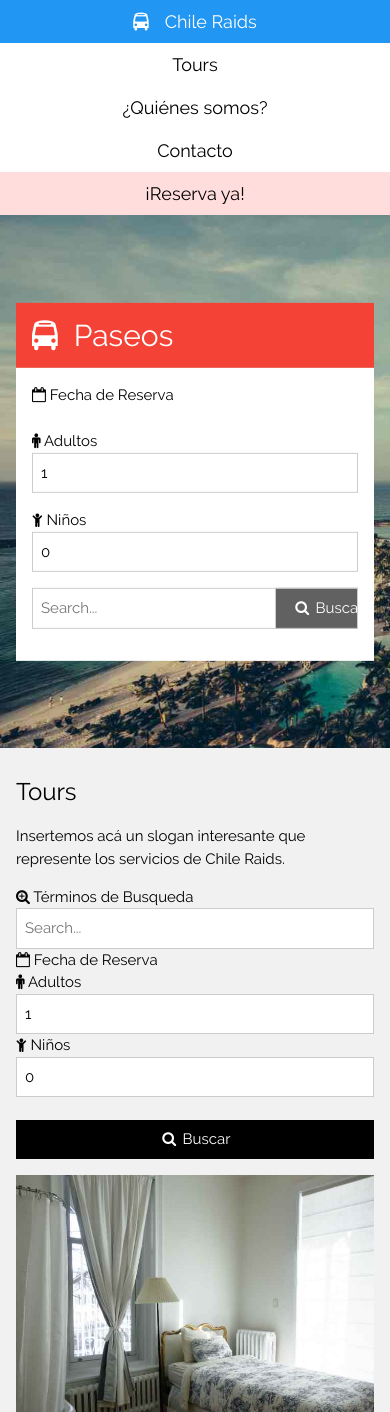
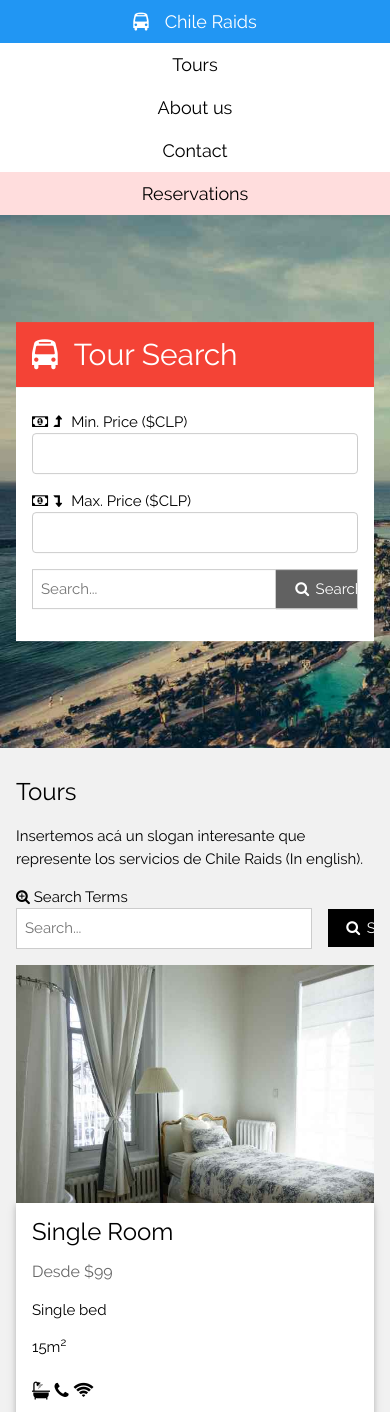
Before and after one commit to rabindranathfv/RaidChile, a Django app: page / in a window 390 px wide; the page is wider, and only the part inside the window is pictured. Shown: the top 1412 px of that part. Run offline with Django 3.2, Linux system fonts and the light colour scheme.

Commit message:
Home template language and form changes
- Removing adult and chindren quantities from the search form and refeclting
this change in all of the templates in favor of min and max price.
- Changing strings in Contact form to english and removing 'people_qty' field
and reflecting the change in the contact template.
- Adding a back to top button in the footer with responsive behaviour and jQuery.
- Changing most of the strings in the home template to english.
- Leaving only the search terms bar in the tour search inline template.

```diff
--- a/raidchileapp/forms.py
+++ b/raidchileapp/forms.py
@@ -7,8 +7,6 @@ from django.core.validators import RegexValidator
 from .models import Location
 
 # Create the forms here
-
-
 class SearchForm(forms.Form):
 	search_terms = forms.CharField(
 		label='Search terms',
@@ -51,6 +49,7 @@ class SearchForm(forms.Form):
 			}
 		)
 	)
+	"""
 	adult_qty = forms.IntegerField(
 		label='Adults',
 		min_value=1,
@@ -73,6 +72,7 @@ class SearchForm(forms.Form):
 			}
 		)
 	)
+	"""
 
 """
 class MailListForm(forms.Form):
@@ -108,9 +108,9 @@ class CommentForm(forms.Form):
 							)
 
 class ContactForm(forms.Form):
-	name = forms.CharField(	label='Nombre',
+	name = forms.CharField(	label='Full name',
 							max_length=100,
-							widget=forms.TextInput(attrs={'placeholder': 'Nombre',
+							widget=forms.TextInput(attrs={'placeholder': 'Full name',
 														'class': 'w3-input w3-padding-16 w3-border'})
 							)
 	email = forms.EmailField(	label='Email',
@@ -118,20 +118,22 @@ class ContactForm(forms.Form):
 								widget=forms.EmailInput(attrs={'placeholder': 'Email',
 																'class': 'w3-input w3-padding-16 w3-border'})
 								)
-	phone_number = forms.CharField(	label='Teléfono',
+	phone_number = forms.CharField(	label='Phone',
 									max_length=100,
-									validators=[RegexValidator('^(\+*\d+)+$', message="El número de teléfono no debe contener espacios")],
-									widget=forms.TextInput(attrs={'placeholder': 'Teléfono',
+									validators=[RegexValidator('^(\+*\d+)+$', message="Numbers without spaces only.")],
+									widget=forms.TextInput(attrs={'placeholder': 'Phone: e.g.+0123456789',
 																'class': 'w3-input w3-padding-16 w3-border'})
 									)
+	"""
 	people_qty = forms.IntegerField(	label='Cantidad de Personas',
 										min_value=1, max_value=100,
 										widget=forms.NumberInput(attrs={'placeholder': 'Cantidad de Personas',
 																		'class': 'w3-input w3-padding-16 w3-border'})
 										)
-	message = forms.CharField(	label='Mensaje',
+	"""
+	message = forms.CharField(	label='Message',
 								max_length=500,
-								widget=forms.Textarea(attrs={'placeholder': 'Mensaje',
+								widget=forms.Textarea(attrs={'placeholder': 'Message',
 															'rows': 3,
 															'cols': 50,
 															'class': 'w3-input w3-padding-16 w3-border no-resize'})
--- a/raidchileapp/static/js/behaviour.js
+++ b/raidchileapp/static/js/behaviour.js
@@ -8,6 +8,10 @@ $( document ).ready(function(){
 		$("#filters-sidebar").toggleClass("w3-hide-small");
 	});
 
+	// Back to the top button function
+	$("#top-btns button").click(function(){
+		$("html, body").animate({ scrollTop: 0 }, "slow");
+	});
 
 	// Method to remove empty fields from GET forms.
 	/*
--- a/raidchileapp/templates/raidchileapp/banner_product_search_form.html
+++ b/raidchileapp/templates/raidchileapp/banner_product_search_form.html
@@ -1,19 +1,13 @@
 {% if search_form %}
-<form action="" method="GET">
-	<div class="w3-row-padding" style="margin:0 -16px;">
-		<div class="w3-col s12 w3-margin-bottom">
-			<label><i class="fa fa-calendar-o"></i> Fecha de Reserva</label>
-			{{ search_form.reservation_date }}
-		</div>
-	</div>
+<form action="{% url 'raidchileapp:search_all_tours' %}" method="GET">
 	<div class="w3-row-padding" style="margin:8px -16px;">
 		<div class="w3-half w3-margin-bottom">
-			<label><i class="fa fa-male"></i> Adultos</label>
-			{{ search_form.adult_qty }}
+			<label><i class="fa fa-money"></i><i class="fa fa-level-up fa-fw"></i> Min. Price ($CLP) </label>
+			{{ search_form.min_price }}
 		</div>
 		<div class="w3-half">
-			<label><i class="fa fa-child"></i> Niños</label>
-			{{ search_form.kids_qty }}
+			<label><i class="fa fa-money"></i><i class="fa fa-level-down fa-fw"></i> Max. Price ($CLP)</label>
+			{{ search_form.max_price }}
 		</div>
 	</div>
 	<div class="w3-row w3-padding" style="margin:8px -16px;">
@@ -21,7 +15,7 @@
 			{{ search_form.search_terms }}
 		</div>
 		<div class="w3-col s3">
-			<button type="submit" class="w3-button w3-block w3-dark-grey w3-border searchbar-btn"><i class="fa fa-search fa-fw"></i> Buscar</button>
+			<button type="submit" class="w3-button w3-block w3-dark-grey w3-border searchbar-btn"><i class="fa fa-search fa-fw"></i> Search</button>
 		</div>
 	</div>
 </form>
--- a/raidchileapp/templates/raidchileapp/contact_form.html
+++ b/raidchileapp/templates/raidchileapp/contact_form.html
@@ -1,19 +1,16 @@
 <form class="w3-padding-16" action="" method="POST">
 	{% csrf_token %}
 	<div class="w3-row-padding">
-		<div class="w3-half w3-margin-bottom">
+		<div class="w3-col s12 w3-margin-bottom">
 			{{ contact_form.name }}
-		</div>
-		<div class="w3-half w3-margin-bottom">
-			{{ contact_form.email }}
 		</div>
 	</div>
 	<div class="w3-row-padding">
 		<div class="w3-half w3-margin-bottom">
-			{{ contact_form.phone_number }}
+			{{ contact_form.email }}
 		</div>
 		<div class="w3-half w3-margin-bottom">
-			{{ contact_form.people_qty }}
+			{{ contact_form.phone_number }}
 		</div>
 	</div>
 	<div class="w3-row-padding">
@@ -23,7 +20,7 @@
 	</div>
 	<div class="w3-row-padding">
 		<div class="w3-half w3-margin-bottom">
-			<button type="submit" class="w3-button w3-black w3-padding-large"><i class="fa fa-send fa-fw"></i> Enviar Mensaje</button>
+			<button type="submit" class="w3-button w3-black w3-padding-large"><i class="fa fa-send fa-fw"></i> Send Message</button>
 		</div>
 	</div>
 </form>
--- a/raidchileapp/templates/raidchileapp/footer.html
+++ b/raidchileapp/templates/raidchileapp/footer.html
@@ -1,6 +1,16 @@
 <!-- Footer -->
 <footer class="w3-padding-32 w3-black w3-center">
-	<h5>Encuéntranos también en</h5>
+	<div class="w3-row">
+		<div class="w3-col s2 w3-container"></div>
+		<div class="w3-col s8">
+			<h5 class="w3-center">You can also find us at</h5>
+		</div>
+		<div class="w3-col s2" id="top-btns">
+			<button class="w3-button w3-gray w3-hide-small w3-hide-medium"><i class="fa fa-level-up fa-fw"></i>Back to the Top</button>
+			<button class="w3-button w3-gray w3-hide-large"><i class="fa fa-level-up fa-fw"></i>Top</button>
+		</div>
+
+	</div>
 	<div class="w3-xlarge w3-padding-16">
 		<a href="#"><i class="fa fa-facebook-official fa-3x fa-fw w3-hover-opacity"></i></a>
 		<a href="#"><i class="fa fa-instagram fa-3x fa-fw w3-hover-opacity"></i></a>
--- a/raidchileapp/templates/raidchileapp/home.html
+++ b/raidchileapp/templates/raidchileapp/home.html
@@ -13,7 +13,7 @@
 
 		<div class="w3-container w3-margin-top" id="tours">
 			<h3>Tours</h3>
-			<p>Insertemos acá un slogan interesante que represente los servicios de Chile Raids.</p>
+			<p>Insertemos acá un slogan interesante que represente los servicios de Chile Raids (In english).</p>
 		</div>
 
 		<!--  Inline Form  -->
@@ -137,7 +137,7 @@
 		<!-- About Section -->
 		<div class="w3-row-padding" id="about">
 			<div class="w3-col l4">
-				<h3>¿Quiénes Somos?</h3>
+				<h3>About us</h3>
 				<h6 class='justify-text'>
 					Lorem ipsum dolor sit amet, consectetur adipiscing elit, sed do eiusmod tempor
 					incididunt ut labore et dolore magna aliqua. Ut enim ad minim veniam,
@@ -148,7 +148,7 @@
 					id est laborum consectetur adipiscing elit, sed do eiusmod tempor
 					incididunt ut labore et dolore magna aliqua. Ut enim ad minim veniam.
 				</h6>
-				<p>Métodos de Pago: <i class="fa fa-credit-card fa-2x"></i> <i class="fa fa-cc-mastercard fa-2x"></i> <i class="fa fa-cc-amex fa-2x"></i> <i class="fa fa-cc-cc-visa w3-large"></i><i class="fa fa-cc-paypal fa-2x"></i></p>
+				<p>We accept: <i class="fa fa-credit-card fa-2x"></i> <i class="fa fa-cc-mastercard fa-2x"></i> <i class="fa fa-cc-amex fa-2x"></i> <i class="fa fa-cc-cc-visa w3-large"></i><i class="fa fa-cc-paypal fa-2x"></i></p>
 			</div>
 			<div class="w3-col l8">
 				<!-- Image of location/map -->
@@ -157,27 +157,27 @@
 		</div>
 
 		<div class="w3-row-padding w3-large w3-center" style="margin:32px 0">
-			<div class="w3-third"><i class="fa fa-map-marker w3-text-red"></i> Alguna dirección, Santiago, Chile</div>
-			<div class="w3-third"><i class="fa fa-phone w3-text-red"></i> Teléfono: +56 9 151515</div>
+			<div class="w3-third"><i class="fa fa-map-marker w3-text-red"></i> Santiago, Chile</div>
+			<div class="w3-third"><i class="fa fa-phone w3-text-red"></i> Phone: +56 9 151515</div>
 			<div class="w3-third"><i class="fa fa-envelope w3-text-red"></i> Email: mail@mail.com</div>
 		</div>
 		<!-- END About Section -->
 
 		<!-- Additional services or offers -->
 		<div class="w3-panel w3-red w3-leftbar w3-padding-32">
-			<h6><i class="fa fa-info w3-blue w3-padding w3-margin-right"></i> Para recibir servicios adicionales recuerde consultarnos en las reservaciones con antelación</h6>
+			<h5><i class="fa fa-info w3-blue w3-padding w3-margin-right"></i> For private tours, please contact us to negotiate pricing and conditions. Thank you.</h5>
 		</div>
 
 		<div class="w3-container">
-			<h3>Nuestros Tours</h3>
-			<h6>Podrá encontrar siempre un tour de su agrado en algún lugar de Chile:</h6>
+			<h3>Our Tours</h3>
+			<h6>You can find a tour in any of these beautiful locations and more:</h6>
 		</div>
 
 		<div class="w3-row-padding w3-padding-16 w3-text-white w3-large">
 			<div class="w3-half w3-margin-bottom">
 				<div class="w3-display-container">
 					<img src="{% static 'img/cinqueterre.jpg' %}" alt="Cinque Terre" class="full-width-img">
-					<span class="w3-display-bottomleft w3-padding">Cinque Terre</span>
+					<span class="w3-display-bottomleft w3-padding">Santiago</span>
 				</div>
 			</div>
 			<div class="w3-half">
@@ -185,13 +185,13 @@
 					<div class="w3-half w3-margin-bottom">
 						<div class="w3-display-container">
 							<img src="{% static 'img/newyork2.jpg' %}" alt="New York" class="full-width-img">
-							<span class="w3-display-bottomleft w3-padding">New York</span>
+							<span class="w3-display-bottomleft w3-padding">Valle Nevado</span>
 						</div>
 					</div>
 					<div class="w3-half w3-margin-bottom">
 						<div class="w3-display-container">
 							<img src="{% static 'img/sanfran.jpg' %}" alt="San Francisco" class="full-width-img">
-							<span class="w3-display-bottomleft w3-padding">San Francisco</span>
+							<span class="w3-display-bottomleft w3-padding">Ferellones</span>
 						</div>
 					</div>
 				</div>
@@ -199,13 +199,13 @@
 					<div class="w3-half w3-margin-bottom">
 						<div class="w3-display-container">
 							<img src="{% static 'img/pisa.jpg' %}" alt="Pisa" class="full-width-img">
-							<span class="w3-display-bottomleft w3-padding">Pisa</span>
+							<span class="w3-display-bottomleft w3-padding">Valle de Casablanca</span>
 						</div>
 					</div>
 					<div class="w3-half w3-margin-bottom">
 						<div class="w3-display-container">
 							<img src="{% static 'img/paris.jpg' %}" alt="Paris" class="full-width-img">
-							<span class="w3-display-bottomleft w3-padding">Paris</span>
+							<span class="w3-display-bottomleft w3-padding">Valparaiso</span>
 						</div>
 					</div>
 				</div>
@@ -215,10 +215,10 @@
 		<!-- Contanc us Section -->
 		{% if contact_form %}
 		<div class="w3-container" id="contact">
-			<h2>Contáctanos</h2>
-			<p>Si tiene alguna pregunta, no dude en consultarnos.</p>
-			<i class="fa fa-map-marker w3-text-red width30"></i> Alguna dirección, Santiago, Chile<br>
-			<i class="fa fa-phone w3-text-red width30"></i> Teléfono: +56 9 151515<br>
+			<h2>Contact Us</h2>
+			<p>If you have any questions, do not hesitate to ask them.</p>
+			<i class="fa fa-map-marker w3-text-red width30"></i> Santiago, Chile<br>
+			<i class="fa fa-phone w3-text-red width30"></i> Phone: +56 9 151515<br>
 			<i class="fa fa-envelope w3-text-red width30"> </i> Email: mail@mail.com<br>
 			<!-- Contact Form fields and submit button -->
 			{% include "raidchileapp/contact_form.html" %}
--- a/raidchileapp/templates/raidchileapp/inline_product_search_form.html
+++ b/raidchileapp/templates/raidchileapp/inline_product_search_form.html
@@ -1,27 +1,13 @@
 {% if search_form %}
-<form action="" method="GET">
+<form action="{% url 'raidchileapp:search_all_tours' %}" method="GET">
 	<div class="w3-row-padding">
-		<div class="w3-col m4">
-			<label class="w3-hide-medium"><i class="fa fa-search-plus"></i> Términos de Busqueda</label>
-			<label class="w3-hide-large w3-hide-small"><i class="fa fa-search-plus"></i> Busqueda</label>
+		<div class="w3-col s10">
+			<label><i class="fa fa-search-plus"></i> Search Terms</label>
 			{{ search_form.search_terms }}
 		</div>
-		<div class="w3-col m2">
-			<label class="w3-hide-medium"><i class="fa fa-calendar-o "></i> Fecha de Reserva</label>
-			<label class="w3-hide-large w3-hide-small"><i class="fa fa-calendar-o "></i> Fecha</label>
-			{{ search_form.reservation_date }}
-		</div>
-		<div class="w3-col m2">
-			<label><i class="fa fa-male"></i> Adultos</label>
-			{{ search_form.adult_qty }}
-		</div>
-		<div class="w3-col m2">
-			<label><i class="fa fa-child"></i> Niños</label>
-			{{ search_form.kids_qty }}
-		</div>
-		<div class="w3-col m2 w3-center">
+		<div class="w3-col s2 w3-center">
 			<div class="bot-margin-23"></div>
-			<button type="submit" class="w3-button w3-block w3-black"><i class="fa fa-search fa-fw"></i> Buscar</button>
+			<button type="submit" class="w3-button w3-block w3-black"><i class="fa fa-search fa-fw"></i> Search</button>
 		</div>
 	</div>
 </form>
--- a/raidchileapp/templates/raidchileapp/main_banner_w_form.html
+++ b/raidchileapp/templates/raidchileapp/main_banner_w_form.html
@@ -4,7 +4,7 @@
 	<img class="w3-image banner-img" src="{% static 'img/hotel.jpg' %}" alt="The Hotel" width="1500" height="800">
 	<div class="w3-display-left w3-padding w3-col l6 m8">
 		<div class="w3-container w3-red">
-			<h2><i class="fa fa-bus w3-margin-right"></i>Paseos</h2>
+			<h2><i class="fa fa-bus w3-margin-right"></i>Tour Search</h2>
 		</div>
 		<div class="w3-container w3-white w3-padding-16">
 			<!-- Product(Tours) search form fields and submit button -->
--- a/raidchileapp/templates/raidchileapp/navbar.html
+++ b/raidchileapp/templates/raidchileapp/navbar.html
@@ -1,14 +1,14 @@
 <!-- Navigation Bar -->
-<div class="w3-bar w3-white w3-large">
+<div class="w3-bar w3-white w3-large" id="top">
 	<a href="{% url 'raidchileapp:home' %}" class="w3-bar-item w3-button w3-red w3-hover-blue w3-mobile"><i class="fa fa-bus w3-margin-right"></i>Chile Raids</a>
 
 	<a href="{% url 'raidchileapp:home' %}#tours" class="w3-bar-item w3-button w3-mobile">Tours</a>
 
-	<a href="{% url 'raidchileapp:home' %}#about" class="w3-bar-item w3-button w3-mobile w3-hide-medium">¿Quiénes somos?</a>
-	<a href="{% url 'raidchileapp:home' %}#about" class="w3-bar-item w3-button w3-mobile w3-hide-small w3-hide-large">Conócenos</a>
+	<a href="{% url 'raidchileapp:home' %}#about" class="w3-bar-item w3-button w3-mobile w3-hide-medium">About us</a>
+	<a href="{% url 'raidchileapp:home' %}#about" class="w3-bar-item w3-button w3-mobile w3-hide-small w3-hide-large">About us</a>
 
-	<a href="{% url 'raidchileapp:home' %}#contact" class="w3-bar-item w3-button w3-mobile">Contacto</a>
+	<a href="{% url 'raidchileapp:home' %}#contact" class="w3-bar-item w3-button w3-mobile">Contact</a>
 
-	<a href="{% url 'raidchileapp:tour_search' %}" class="w3-bar-item w3-button w3-right w3-pale-red w3-mobile w3-hide-medium">¡Reserva ya!</a>
-	<a href="{% url 'raidchileapp:tour_search' %}" class="w3-bar-item w3-button w3-right w3-pale-red w3-mobile w3-hide-small w3-hide-large">¡Reservar!</a>
+	<a href="{% url 'raidchileapp:tour_search' %}" class="w3-bar-item w3-button w3-right w3-pale-red w3-mobile w3-hide-medium">Reservations</a>
+	<a href="{% url 'raidchileapp:tour_search' %}" class="w3-bar-item w3-button w3-right w3-pale-red w3-mobile w3-hide-small w3-hide-large">Reservations</a>
 </div>
--- a/raidchileapp/templates/raidchileapp/search_sidebar.html
+++ b/raidchileapp/templates/raidchileapp/search_sidebar.html
@@ -41,7 +41,7 @@
 			</div>
 		</div>
 	</div>
-
+	<!--
 	<div class="w3-border-bottom">
 		<h5>Passengers</h5>
 
@@ -56,6 +56,7 @@
 			</div>
 		</div>
 	</div>
+	-->
 
 
 
```
